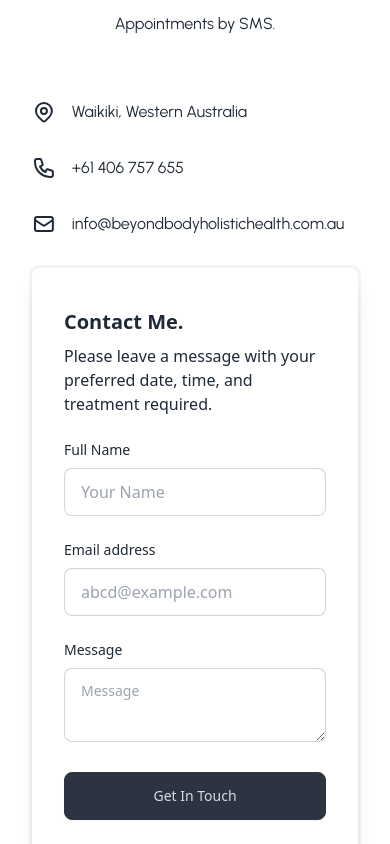
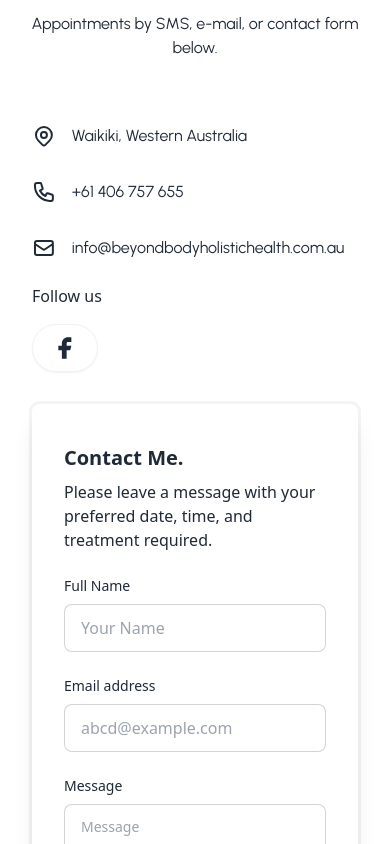
Before and after one commit to LXMachado/holistic-health-landing-page, a React (Vite) app: page / in a window 390 px wide. Shown: the part 3100-3944 px from the top of the page. Built offline with nearby package versions, Linux system fonts and the light colour scheme.

Commit message:
Update Contact.jsx

```diff
--- a/src/components/Contact.jsx
+++ b/src/components/Contact.jsx
@@ -1,8 +1,46 @@
-import React from "react"
-import { motion } from "framer-motion"
-import { fadeIn, staggerContainer } from "../utils/motion"
+import React, { useState } from "react";
+import { motion } from "framer-motion";
+import { fadeIn, staggerContainer } from "../utils/motion";
 
 const Contact = () => {
+  const [formData, setFormData] = useState({
+    name: "",
+    email: "",
+    message: ""
+  });
+  const [status, setStatus] = useState('');
+
+  const handleChange = (e) => {
+    setFormData({
+      ...formData,
+      [e.target.name]: e.target.value
+    });
+  };
+
+  const handleSubmit = async (e) => {
+    e.preventDefault();
+    setStatus('sending');
+    try {
+      const response = await fetch("process_form.php", {
+        method: "POST",
+        headers: {
+          "Content-Type": "application/x-www-form-urlencoded"
+        },
+        body: new URLSearchParams(formData).toString()
+      });
+      const result = await response.text();
+      if (result.includes("successfully")) {
+        setStatus('success');
+        setFormData({ name: "", email: "", message: "" }); // Clear form on success
+      } else {
+        setStatus('error');
+      }
+    } catch (error) {
+      console.error('Error:', error);
+      setStatus('error');
+    }
+  };
+
   return (
     <motion.section
       variants={staggerContainer}
@@ -18,12 +56,13 @@ const Contact = () => {
           Get in touch
         </h1>
         <span className="text-md mt-2 px-2 text-center font-urbanist md:mt-4 md:px-5 md:text-xl">
-          Appointments by SMS.
+          Appointments by SMS, e-mail, or contact form below.
         </span>
       </motion.div>
-      <motion.div variants={fadeIn("up", "tween", 0.2, 1)} className="container mx-auto px-6 py-10">
-        <div className="lg:-mx-6 lg:flex lg:items-center"></div>
-          <div className="lg:mx-0 lg:mt-0 lg:flex lg:w-1/2 lg:flex-col lg:items-center">
+      <motion.div variants={fadeIn("up", "tween", 0.2, 1)} className="container mx-auto px-6 py-10 flex justify-center">
+        <div className="w-full max-w-5xl">
+          <div className="lg:flex lg:items-center">
+            <div className="lg:w-1/2 lg:pr-8">
               <div className="mt-6 space-y-8 md:mt-8">
                 <p className="-mx-2 flex items-start">
                   <svg
@@ -44,12 +83,10 @@ const Contact = () => {
                       d="M15 11a3 3 0 11-6 0 3 3 0 016 0z"
                     />
                   </svg>
-
                   <span className="mx-2 w-72 truncate font-urbanist text-base-content">
                     Waikiki, Western Australia
                   </span>
                 </p>
-
                 <p className="-mx-2 flex items-start">
                   <svg
                     xmlns="http://www.w3.org/2000/svg"
@@ -64,12 +101,10 @@ const Contact = () => {
                       d="M3 5a2 2 0 012-2h3.28a1 1 0 01.948.684l1.498 4.493a1 1 0 01-.502 1.21l-2.257 1.13a11.042 11.042 0 005.516 5.516l1.13-2.257a1 1 0 011.21-.502l4.493 1.498a1 1 0 01.684.949V19a2 2 0 01-2 2h-1C9.716 21 3 14.284 3 6V5z"
                     />
                   </svg>
-
-                <span className="mx-2 w-72 truncate font-urbanist text-base-content">
+                  <a href="tel:+61406757655" className="mx-2 w-72 truncate font-urbanist text-base-content hover:underline">
                     +61 406 757 655
-                </span>
+                  </a>
                 </p>
-
                 <p className="-mx-2 flex items-start">
                   <svg
                     xmlns="http://www.w3.org/2000/svg"
@@ -84,17 +119,33 @@ const Contact = () => {
                       d="M3 8l7.89 5.26a2 2 0 002.22 0L21 8M5 19h14a2 2 0 002-2V7a2 2 0 00-2-2H5a2 2 0 00-2 2v10a2 2 0 002 2z"
                     />
                   </svg>
-
-                <span className="mx-2 w-72 truncate font-urbanist text-base-content">
+                  <a href="mailto:info@beyondbodyholistichealth.com.au" className="mx-2 w-72 truncate font-urbanist text-base-content hover:underline">
                     info@beyondbodyholistichealth.com.au
-                </span>
+                  </a>
                 </p>
               </div>
-            {/* <div className="mt-6 w-80 md:mt-8">
+            </div>
+            <div className="mt-6 w-80 md:mt-8">
               <h3 className="text-base-400 ">Follow us</h3>
 
               <div className="-mx-1.5 mt-4 flex ">
                 <a
+                  className="btn mx-1.5 rounded-full bg-base-100"
+                  href="https://www.facebook.com/profile.php?id=61564636092880"
+                  aria-label="facebook">
+                  <svg
+                    className="h-8 w-8"
+                    viewBox="0 0 24 24"
+                    fill="none"
+                    xmlns="http://www.w3.org/2000/svg">
+                    <path
+                      d="M7 10.2222V13.7778H9.66667V20H13.2222V13.7778H15.8889L16.7778 10.2222H13.2222V8.44444C13.2222 8.2087 13.3159 7.9826 13.4826 7.81591C13.6493 7.64921 13.8754 7.55556 14.1111 7.55556H16.7778V4H14.1111C12.9324 4 11.8019 4.46825 10.9684 5.30175C10.1349 6.13524 9.66667 7.2657 9.66667 8.44444V10.2222H7Z"
+                      fill="currentColor"
+                    />
+                  </svg>
+                </a>
+
+                {/*<a
                   className="btn mx-1.5 rounded-full bg-base-100"
                   href="https://www.linkedin.com"
                   aria-label="linkedin">
@@ -129,56 +180,80 @@ const Contact = () => {
                     fill="currentColor"
                   />
                 </svg>
-                </a>
+              </a> */}
               </div>
-            </div> */}
-
-        <div className="flex justify-center items-center mt-8 lg:mx-6 w-full"> {/* Full width container with flexbox */}
-  <div className="card w-full lg:w-2/3 overflow-hidden rounded-lg px-8 py-10 shadow-xl outline outline-base-content/5"> {/* Removed the max-w-xl and set lg:w-2/3 */}
+            </div>
+            <div className="lg:w-1/2">
+              <div className="mt-8 w-full">
+                <div className="card w-full overflow-hidden rounded-lg px-8 py-10 shadow-xl outline outline-base-content/5">
                   <h1 className="card-title">Contact Me.</h1>
                   <p className="text-base-content mt-2">
                     Please leave a message with your preferred date, time, and treatment required.
                   </p>
-    <form className="mt-6">
+                  <form className="mt-6" onSubmit={handleSubmit}>
                     <div className="flex-1">
                       <label htmlFor="name" className="mb-2 block text-sm">Full Name</label>
                       <input
                         id="name"
+                        name="name"
                         autoComplete="name"
                         type="text"
                         placeholder="Your Name"
                         className="input input-bordered w-full"
+                        required
+                        value={formData.name}
+                        onChange={handleChange}
                       />
                     </div>
-
                     <div className="mt-6 flex-1">
                       <label htmlFor="email" className="mb-2 block text-sm">Email address</label>
                       <input
                         id="email"
+                        name="email"
                         autoComplete="email"
                         type="email"
                         placeholder="abcd@example.com"
                         className="input input-bordered w-full"
+                        required
+                        value={formData.email}
+                        onChange={handleChange}
                       />
                     </div>
-
                     <div className="mt-6 w-full">
                       <label htmlFor="message" className="mb-2 block text-sm">Message</label>
                       <textarea
                         id="message"
+                        name="message"
                         autoComplete="message"
                         className="textarea textarea-bordered w-full"
-          placeholder="Message"></textarea>
+                        placeholder="Message"
+                        required
+                        value={formData.message}
+                        onChange={handleChange}
+                      ></textarea>
                     </div>
-
-      <button className="btn btn-neutral mt-6 w-full transform px-6 py-3 text-sm font-medium capitalize duration-300">
-        Get In Touch
+                    <button
+                      type="submit"
+                      className="btn btn-neutral mt-6 w-full transform px-6 py-3 text-sm font-medium capitalize duration-300"
+                      disabled={status === 'sending'}
+                    >
+                      {status === 'sending' ? 'Sending...' : 'Get In Touch'}
                     </button>
                   </form>
+                  {status === 'success' && (
+                    <div className="mt-4 p-4 bg-green-100 text-green-700 rounded-md">
+                      Message sent successfully! We'll get back to you soon.
+                    </div>
+                  )}
+                  {status === 'error' && (
+                    <div className="mt-4 p-4 bg-red-100 text-red-700 rounded-md">
+                      Failed to send message. Please try again later.
+                    </div>
+                  )}
                 </div>
               </div>
-
-
+            </div>
+          </div>
         </div>
       </motion.div>
       <div className="flex items-center justify-center py-10 font-urbanist text-sm lg:text-lg">
@@ -188,4 +263,4 @@ const Contact = () => {
   )
 }
 
-export default Contact
+export default Contact;
```
Lines whose indentation alone changed are shown as unchanged.
